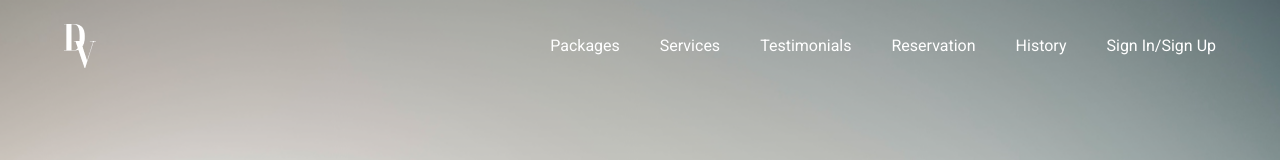
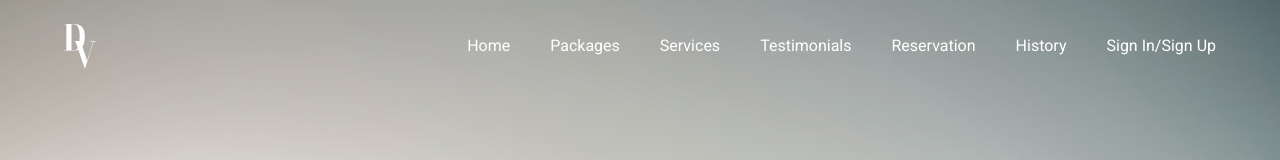
Before and after one commit to elsiip/ReservationWO, a React (Vite) app in the folder royalventure/: page / in a window 1280 px wide. Shown: the top 160 px of the page. Built offline with nearby package versions, Linux system fonts and the light colour scheme; no server answers.

Commit message:
feat: :art: update a navbar option Home

```diff
--- a/royalventure/src/components/navbar/index.jsx
+++ b/royalventure/src/components/navbar/index.jsx
@@ -17,6 +17,7 @@ export default function Navbar() {
                 <img src={Logo} alt="Logo" />
             </NavLink>
             <div className='flex space-x-[40px]'>
+                <NavLink to="/" className="text-white">Home</NavLink>
                 <button className='text-white'> Packages</button>
                 <button className='text-white'> Services</button>
                 <button className='text-white'> Testimonials</button>
```
